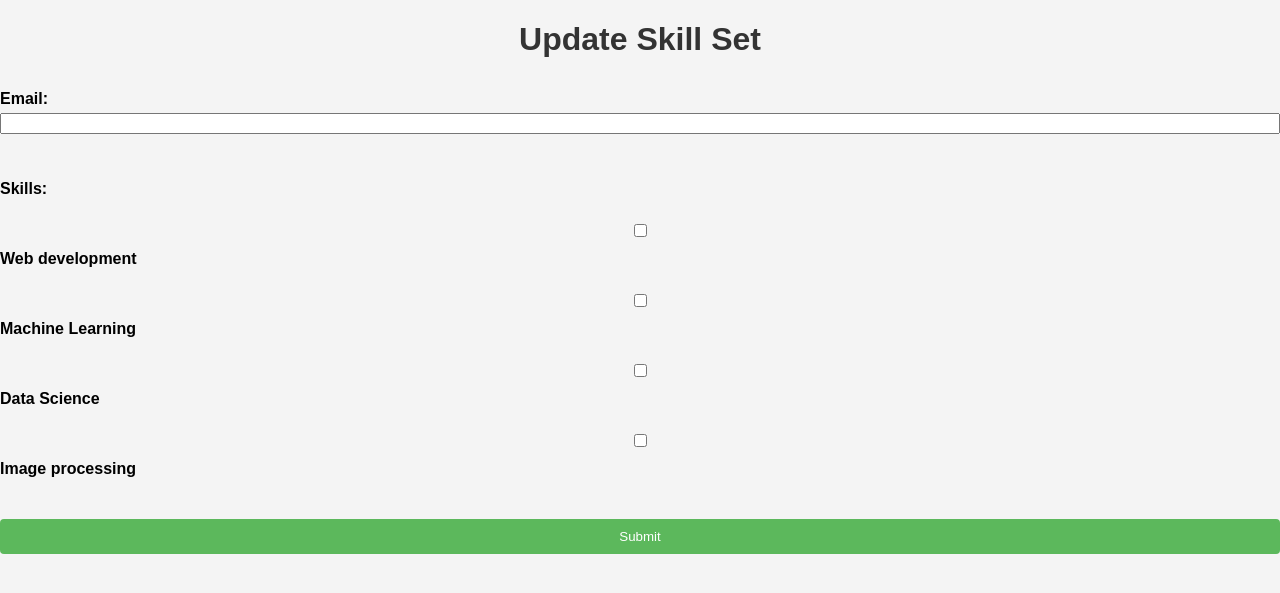
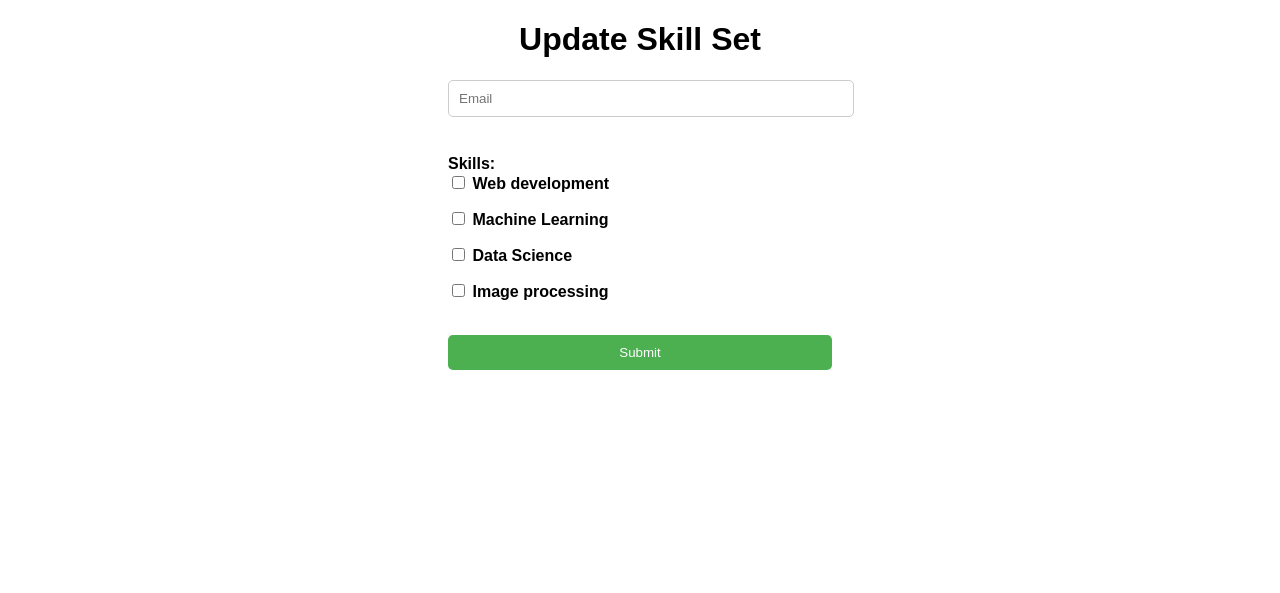
Before and after one commit to adepusai123/django-practice, a Django app: page /skillset/update in a window 1280 px wide. Shown: the top 593 px of the page. Run offline with Django 5.2, Linux system fonts and the light colour scheme.

Commit message:
fixed error as well as UI

```diff
--- a/EmployeeManagement/EmployeeManagement/settings.py
+++ b/EmployeeManagement/EmployeeManagement/settings.py
@@ -31,6 +31,7 @@ ALLOWED_HOSTS = []
 # Application definition
 
 INSTALLED_APPS = [
+    'SkillSet.apps.SkillsetConfig', # <application_name>.apps.<class_name>
     'django.contrib.admin',
     'django.contrib.auth',
     'django.contrib.contenttypes',
--- a/EmployeeManagement/SkillSet/static/main.css
+++ b/EmployeeManagement/SkillSet/static/main.css
@@ -1,49 +1,59 @@
+/* main.css */
+
+/* General styles */
 body {
     font-family: Arial, sans-serif;
-    background-color: #f4f4f4;
-    margin: 0;
-    padding: 0;
+    margin: 0 25%;
+    padding: 0 10%;
+    box-sizing: border-box;
 }
 
-.container {
-    width: 80%;
-    margin: 0 auto;
-    background: #fff;
-    padding: 20px;
-    box-shadow: 0 0 10px rgba(0, 0, 0, 0.1);
+.header-class {
+    text-align: center;
+    /* margin-top: 20px; */
 }
 
-h1 {
-    text-align: center;
-    color: #333;
-}
-
-form {
-    display: flex;
-    flex-direction: column;
-}
-
-label {
-    margin: 10px 0 5px;
+.label-class {
+    /* display: block; */
+    margin-bottom: 10px;
     font-weight: bold;
 }
 
-input[type="text"], input[type="number"], select {
+.email{
+    width: 100%;
+}
+.input-class, .checkbox-class {
     padding: 10px;
     margin-bottom: 20px;
     border: 1px solid #ccc;
-    border-radius: 4px;
+    border-radius: 5px;
 }
 
-button {
-    padding: 10px 20px;
-    background-color: #5cb85c;
+.button-class {
+    width: 100%;
+    padding: 10px;
+    background-color: #4CAF50;
     color: white;
     border: none;
-    border-radius: 4px;
+    border-radius: 5px;
     cursor: pointer;
 }
 
-button:hover {
-    background-color: #4cae4c;
+.button-class:hover {
+    background-color: #45a049;
 }
+
+/* Responsive styles */
+@media (max-width: 600px) {
+    /* .form-class {
+        padding: 10px;
+    }
+
+    .input-class, .checkbox-class {
+        padding: 8px;
+    }
+
+    .button-class {
+        padding: 8px;
+    } */
+}
--- a/EmployeeManagement/SkillSet/templates/updateskill.html
+++ b/EmployeeManagement/SkillSet/templates/updateskill.html
@@ -9,24 +9,37 @@
     <link rel="stylesheet" href="{% static 'main.css' %}">
     <title>EMS</title>
 </head>
-<body>
-    <h1>Update Skill Set</h1>
-    <form action="" method="post">
-        {% csrf_token %}
-        <label for="email">Email:</label>
-        <input type="email" id="email" name="email" required><br><br>
+<body class="body-class"></body>
+    <h1 class="header-class">Update Skill Set</h1>
+    <form action="" method="post"></form>
+        <!-- {% csrf_token %} -->
+        <div class="form-group">
+            <input type="email" id="email" name="email" class="input-class email" placeholder="Email" required>
+        </div>
+        <br>
 
-        <label for="skills">Skills:</label><br>
-        <input type="checkbox" id="web_dev" name="skills" value="Web development">
-        <label for="web_dev">Web development</label><br>
-        <input type="checkbox" id="ml" name="skills" value="Machine Learning">
-        <label for="ml">Machine Learning</label><br>
-        <input type="checkbox" id="ds" name="skills" value="Data Science">
-        <label for="ds">Data Science</label><br>
-        <input type="checkbox" id="ip" name="skills" value="Image processing">
-        <label for="ip">Image processing</label><br><br>
+        <div class="form-group">
+            <label for="skills" class="label-class">Skills:</label><br>
+            <div class="checkbox-group">
+                <input type="checkbox" id="web_dev" name="skills" value="Web development" class="checkbox-class">
+                <label for="web_dev" class="label-class">Web development</label>
+            </div>
+            <div class="checkbox-group">
+                <input type="checkbox" id="ml" name="skills" value="Machine Learning" class="checkbox-class">
+                <label for="ml" class="label-class">Machine Learning</label>
+            </div>
+            <div class="checkbox-group">
+                <input type="checkbox" id="ds" name="skills" value="Data Science" class="checkbox-class">
+                <label for="ds" class="label-class">Data Science</label>
+            </div>
+            <div class="checkbox-group">
+                <input type="checkbox" id="ip" name="skills" value="Image processing" class="checkbox-class">
+                <label for="ip" class="label-class">Image processing</label>
+            </div>
+        </div>
+        <br>
 
-        <button type="submit">Submit</button>
+        <button type="submit" class="button-class">Submit</button>
     </form>
 </body>
 </html>
```
